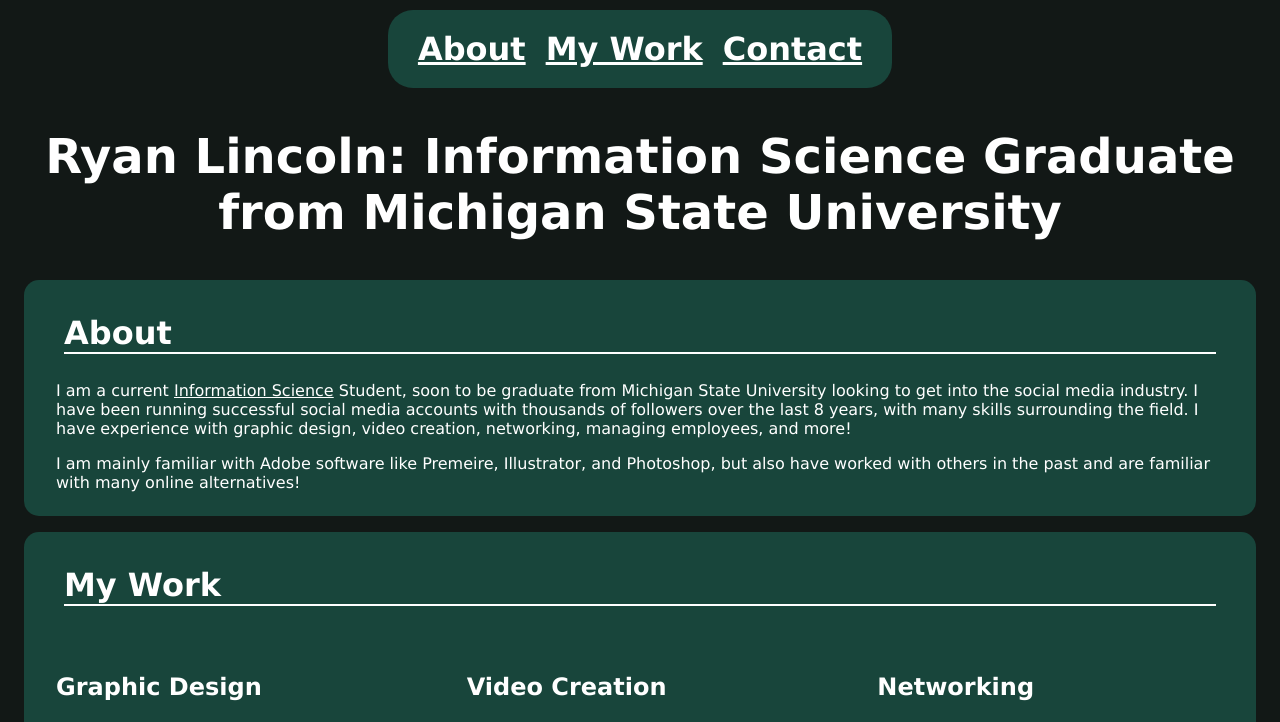
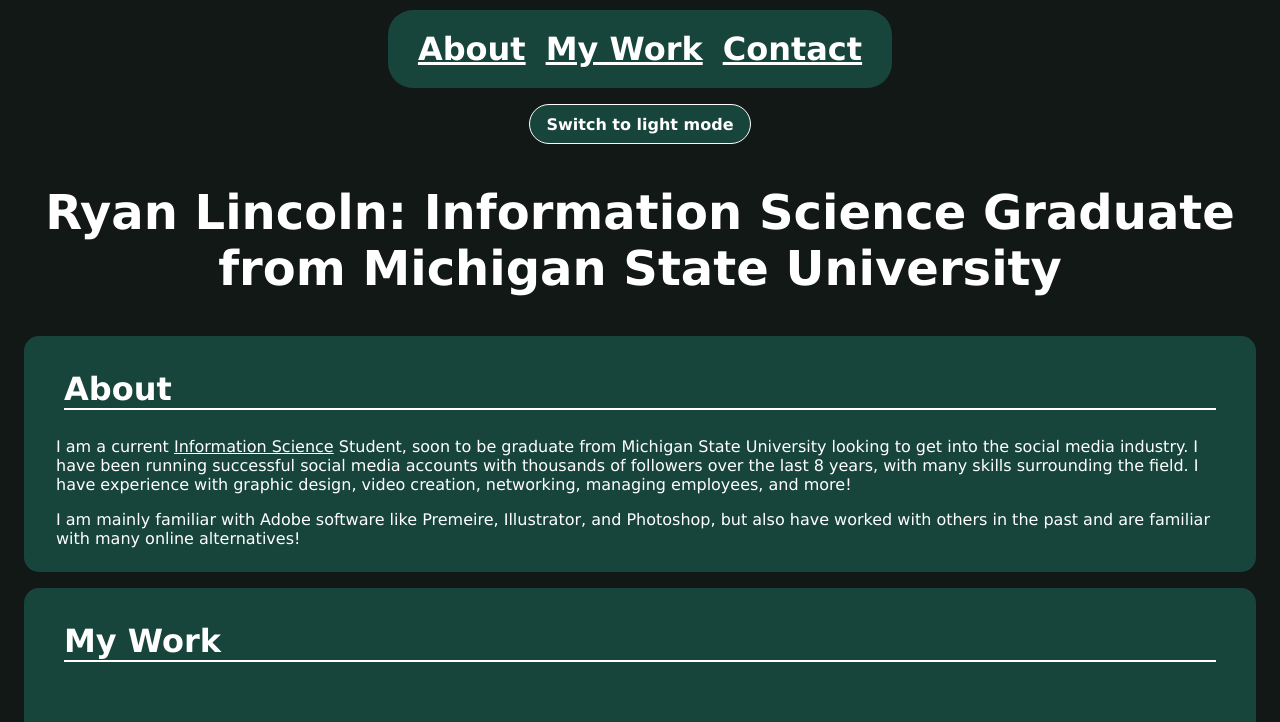
Before and after one commit to lincol61/MI-349-Portfolio, a plain HTML site: page index.html in a window 1280 px wide. Shown: the top 722 px of the page. Drawn offline with nearby package versions, Linux system fonts and the light colour scheme.

Commit message:
Created utilities.js file to include light/dark mode switch and scrollreveal capabilities.

```diff
--- a/index.html
+++ b/index.html
@@ -5,9 +5,11 @@
     <meta name="viewport" content="width=device-width, initial-scale=1.0">
     <link rel="stylesheet" href="style.css">
     <title>Ryan Lincoln Portfolio</title>
+    <script src="https://unpkg.com/scrollreveal"></script>
+    <script src="utilities.js" defer></script>
 </head>
 <body>
-    <header>
+    <header id="headline">
         <nav>
             <ul>
                 <li><a href="#about">About</a></li>
@@ -15,10 +17,11 @@
                 <li><a href="#contact">Contact</a></li>
             </ul>
         </nav>
+        <button id="theme-toggle" type="button" aria-pressed="false">Switch to light mode</button>
     </header>
     <main>
         <section>
-            <h1>Ryan Lincoln: Information Science Graduate from Michigan State University</h1>
+            <h1 id="title">Ryan Lincoln: Information Science Graduate from Michigan State University</h1>
         </section>
         <section id="about">
             <h2>About</h2>
--- a/style.css
+++ b/style.css
@@ -1,10 +1,13 @@
 :root {
-    --secondary-bg: #102d27;
-    --secondary-text: #ffffff;
-    --secondary-h1: #847577;
     --primary-bg: #121816;
     --boxes: #18453b;
-    --primary-text: #FFFFFF;
+    --primary-text: #ffffff;
+}
+
+body.light-mode {
+    --primary-bg: #f6f7f5;
+    --boxes: #e4eee8;
+    --primary-text: #17231f;
 }
 
 body {
@@ -149,8 +152,26 @@ nav ul li a {
     display: inline-block;
 }
 
-nav ul li a:hover {
+#theme-toggle {
+    display: block;
+    margin: 1em auto;
+    color: var(--primary-text);
+    background: var(--boxes);
+    border: 1px solid var(--primary-text);
+    border-radius: 25px;
+    font: inherit;
+    font-weight: bold;
+    padding: 0.6em 1em;
+    cursor: pointer;
+}
+
+#theme-toggle:hover {
     background: color-mix(in oklab,var(--boxes), black 10%);
+}
+
+#theme-toggle:focus-visible {
+    outline: 2px solid var(--primary-text);
+    outline-offset: 2px;
 }
 
 footer {
--- /dev/null
+++ b/utilities.js
@@ -0,0 +1,17 @@
+const themeToggle = document.querySelector("#theme-toggle");
+
+themeToggle.addEventListener("click", () => {
+    const isLightMode = document.body.classList.toggle("light-mode");
+    themeToggle.setAttribute("aria-pressed", String(isLightMode));
+    themeToggle.textContent = isLightMode ? "Switch to dark mode" : "Switch to light mode";
+});
+
+/* I asked my AI agent how to make the light/dark mode switch, and it produced this code, along with changes in my CSS and HTML files
+I also asked it to make the light/dark mode switch seperate from my navigation, which it did as well in my HTML file. */
+ScrollReveal().reveal("#headline, #title, #about, #work, #contact", {
+    delay: 300,
+    distance: "50px",
+    origin: "bottom"
+});
+
+/*Originally I had 5-6 individual ScrollReveal functions that all had the same delay, distance, and origin, so I asked the AI agent to combine them all into one function. */
```
